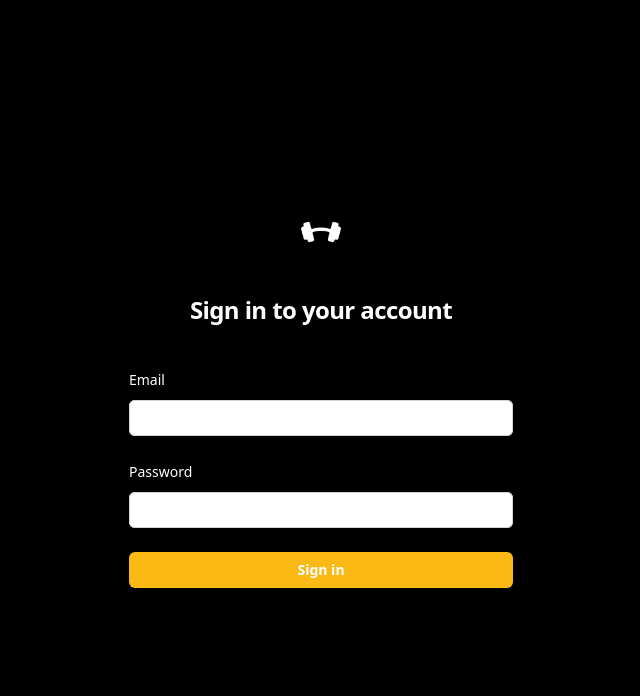
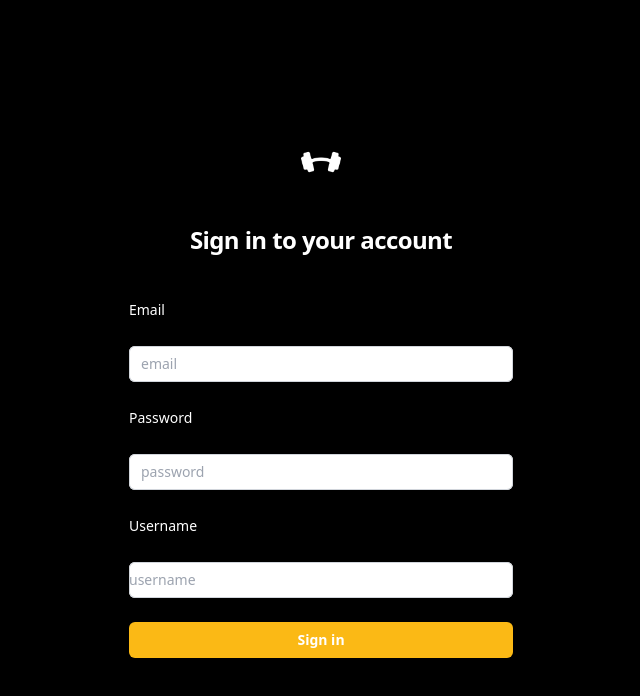
Before and after one commit to Nour-EL-KAHLA/Fitness, a React (Vite) app: page /signin in a window 1280 px wide. Shown: the top 696 px of the page, without its empty margins (319-959 px from the left). Built offline with nearby package versions, Linux system fonts and the light colour scheme.

Commit message:
sign in form

```diff
--- a/package.json
+++ b/package.json
@@ -14,8 +14,10 @@
     "@emotion/styled": "^11.11.5",
     "@heroicons/react": "^2.1.3",
     "@mui/material": "^5.15.20",
+    "axios": "^0.24.0",
     "react": "^18.2.0",
     "react-dom": "^18.2.0",
+    "react-hook-form": "^7.52.0",
     "react-router-dom": "^6.23.1"
   },
   "devDependencies": {
--- a/src/App.tsx
+++ b/src/App.tsx
@@ -2,6 +2,7 @@ import Navbar from "./components/Navbar/Navbar";
 import axios from "axios";
 
 import { Navigate, Outlet } from "react-router-dom";
+
 axios.defaults.baseURL = "http://127.0.0.1:8090";
 axios.defaults.withCredentials = true;
 
--- a/src/components/Auth/Inputfield.tsx
+++ b/src/components/Auth/Inputfield.tsx
@@ -13,14 +13,14 @@ function Inputfield({ name }: Inputfield) {
         </label>
       </div>
       <div className="mt-2">
-        <input
+        {/* <input
           id={name}
           name={name}
           type={name}
           autoComplete={name}
           required
           className="block w-full rounded-md border-0 py-1.5 text-gray-900 shadow-sm ring-1 ring-inset ring-gray-300 placeholder:text-gray-400 focus:ring-2 focus:ring-inset focus:ring-[#efd74e] sm:text-sm sm:leading-6"
-        />
+        /> */}
       </div>
     </div>
   );
--- a/src/components/Auth/Signin.tsx
+++ b/src/components/Auth/Signin.tsx
@@ -1,7 +1,21 @@
+import axios from "axios";
 import logo from "../../assets/gymwhite.png";
 import Inputfield from "./Inputfield";
-const fields: string[] = ["email", "password"];
+import { useForm } from "react-hook-form";
+
+const onSubmit = (data: any) => {
+  console.log(data);
+  axios.post("/auth/signin", data);
+};
+const fields: string[] = ["email", "password", "username"];
 function Signin() {
+  const { register, handleSubmit } = useForm({
+    defaultValues: {
+      username: "",
+      password: "",
+      email: "",
+    },
+  });
   return (
     <>
       <div className="sm:mx-auto sm:w-full sm:max-w-sm">
@@ -12,9 +26,28 @@ function Signin() {
       </div>
 
       <div className="mt-10 sm:mx-auto sm:w-full sm:max-w-sm">
-        <form className="space-y-6" action="#" method="POST">
-          {fields.map((Element: string) => (
-            <Inputfield key={Element} name={Element}></Inputfield>
+        <form
+          onSubmit={handleSubmit(onSubmit)}
+          className="space-y-6"
+          action="#"
+          method="POST"
+        >
+          {/* {fields.map((Element: string) => (
+            <Inputfield  key={Element} name={Element}></Inputfield>
+          ))} */}
+          {fields.map((Element: any) => (
+            <>
+              {" "}
+              <Inputfield key={Element} name={Element}></Inputfield>
+              <div className="mt-2">
+                <input
+                  {...register(Element, { minLength: 2 })}
+                  placeholder={Element}
+                  type={Element}
+                  className="block w-full rounded-md border-0 py-1.5 text-gray-900 shadow-sm ring-1 ring-inset ring-gray-300 placeholder:text-gray-400 focus:ring-2 focus:ring-inset focus:ring-[#efd74e] sm:text-sm sm:leading-6"
+                ></input>
+              </div>
+            </>
           ))}
 
           <div>
```
Also changed, not shown: 1 other file (tests, documents, lock files or other folders).
